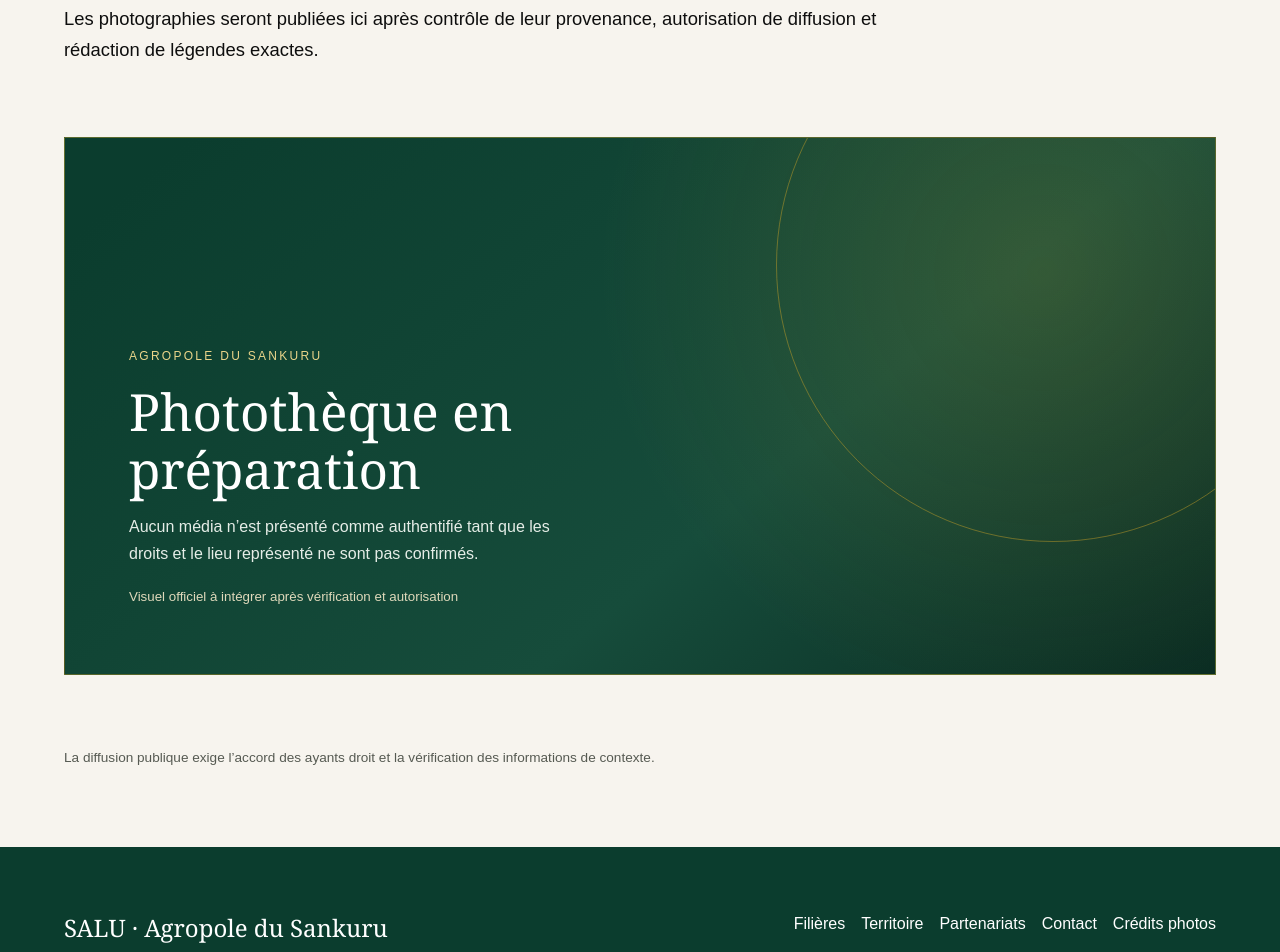
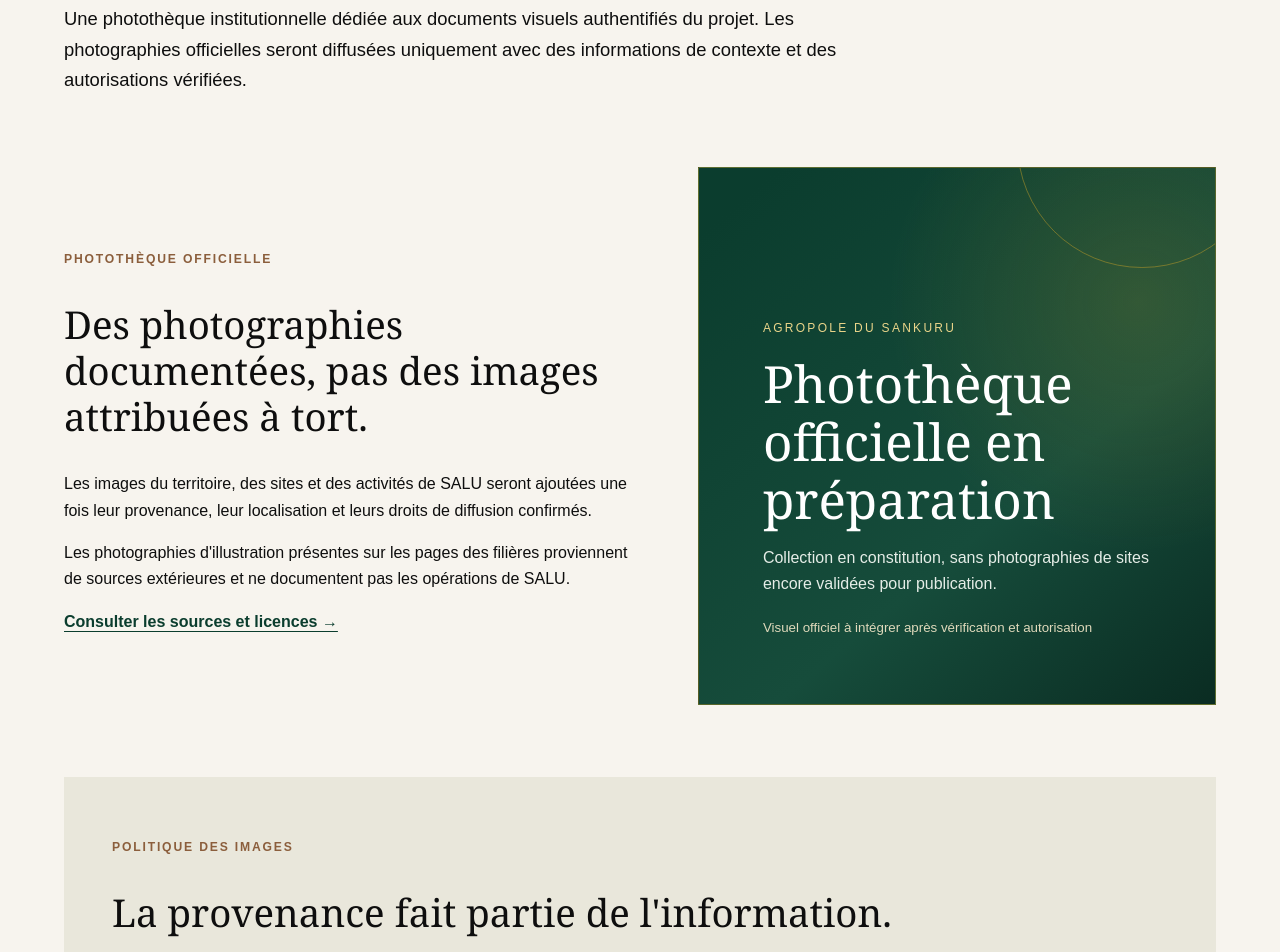
Before and after one commit to Jnk017/Agrilubi-website, a Next.js app: page /medias in a window 1280 px wide. Shown: the part 480-1432 px from the top of the page. Built offline with nearby package versions, Linux system fonts and the light colour scheme.

Commit message:
feat(editorial): distinguish authorized official photos from illustrations

```diff
--- a/src/app/medias/page.tsx
+++ b/src/app/medias/page.tsx
@@ -1,3 +1,16 @@
-import type{Metadata}from "next";import Image from "next/image";import {publishedMedia} from "@/data/public-media";import {MediaPlaceholder} from "@/components/media-placeholder";
-export const metadata:Metadata={title:"Photothèque institutionnelle"};
-export default function Page(){const photos=publishedMedia();return <main><div className="page-intro"><p className="eyebrow">Médias & territoire</p><h1>Photothèque de l’Agropole</h1><p>Les photographies seront publiées ici après contrôle de leur provenance, autorisation de diffusion et rédaction de légendes exactes.</p></div>{photos.length?<section className="grid">{photos.map(photo=><figure className="card" key={photo.id}><Image src={photo.imagePath} alt={photo.alt} width={960} height={640} style={{width:"100%",height:"auto"}}/><figcaption><strong>{photo.title}</strong><p>Crédit : {photo.credit}</p></figcaption></figure>)}</section>:<section><MediaPlaceholder label="Photothèque en préparation" description="Aucun média n’est présenté comme authentifié tant que les droits et le lieu représenté ne sont pas confirmés."/></section>}<p className="quiet-note">La diffusion publique exige l’accord des ayants droit et la vérification des informations de contexte.</p></main>}
+import Link from "next/link";
+import Image from "next/image";
+import type {Metadata} from "next";
+import {publishedMedia} from "@/data/public-media";
+import {MediaPlaceholder} from "@/components/media-placeholder";
+export const metadata:Metadata={title:"Médias et photothèque",description:"Photothèque institutionnelle SALU et informations sur la provenance et l'utilisation de ses illustrations."};
+export default function Page(){
+ const photos=publishedMedia();
+ return <main>
+  <div className="page-intro"><p className="eyebrow">Médias · Territoire · Filières</p><h1>Images et regards sur l'Agropole.</h1><p>Une photothèque institutionnelle dédiée aux documents visuels authentifiés du projet. Les photographies officielles seront diffusées uniquement avec des informations de contexte et des autorisations vérifiées.</p></div>
+  {photos.length
+   ? <section><div className="grid media-library-grid">{photos.map(photo=><figure className="media-library-item" key={photo.id}><Image src={photo.imagePath} alt={photo.alt} width={960} height={640} style={{width:"100%",height:"auto"}}/><figcaption><strong>{photo.title}</strong><p>Crédit : {photo.credit}</p></figcaption></figure>)}</div></section>
+   : <section className="content-split"><div><p className="eyebrow">Photothèque officielle</p><h2>Des photographies documentées, pas des images attribuées à tort.</h2><p>Les images du territoire, des sites et des activités de SALU seront ajoutées une fois leur provenance, leur localisation et leurs droits de diffusion confirmés.</p><p>Les photographies d'illustration présentes sur les pages des filières proviennent de sources extérieures et ne documentent pas les opérations de SALU.</p><Link className="inline-link" href="/credits-photographiques">Consulter les sources et licences →</Link></div><MediaPlaceholder label="Photothèque officielle en préparation" description="Collection en constitution, sans photographies de sites encore validées pour publication."/></section>}
+  <section className="band"><p className="eyebrow">Politique des images</p><h2>La provenance fait partie de l'information.</h2><p>Chaque photographie institutionnelle doit être publiée avec les droits de diffusion appropriés et une légende exacte. Les images de tiers, utilisées uniquement pour illustrer des filières, sont présentées séparément dans les crédits.</p><Link className="inline-link" href="/credits-photographiques">Crédits photographiques et licences →</Link></section>
+ </main>;
+}
```
